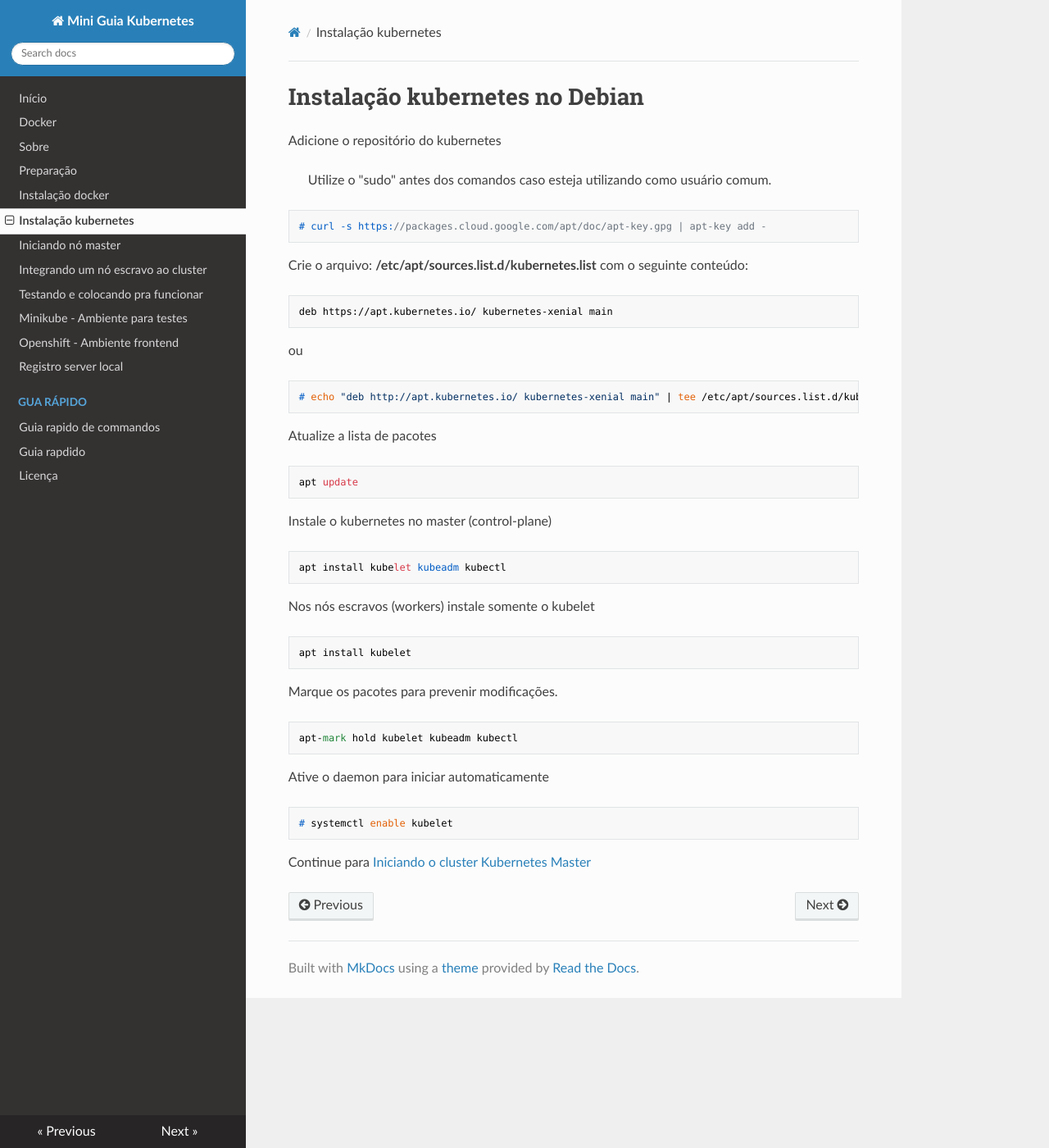
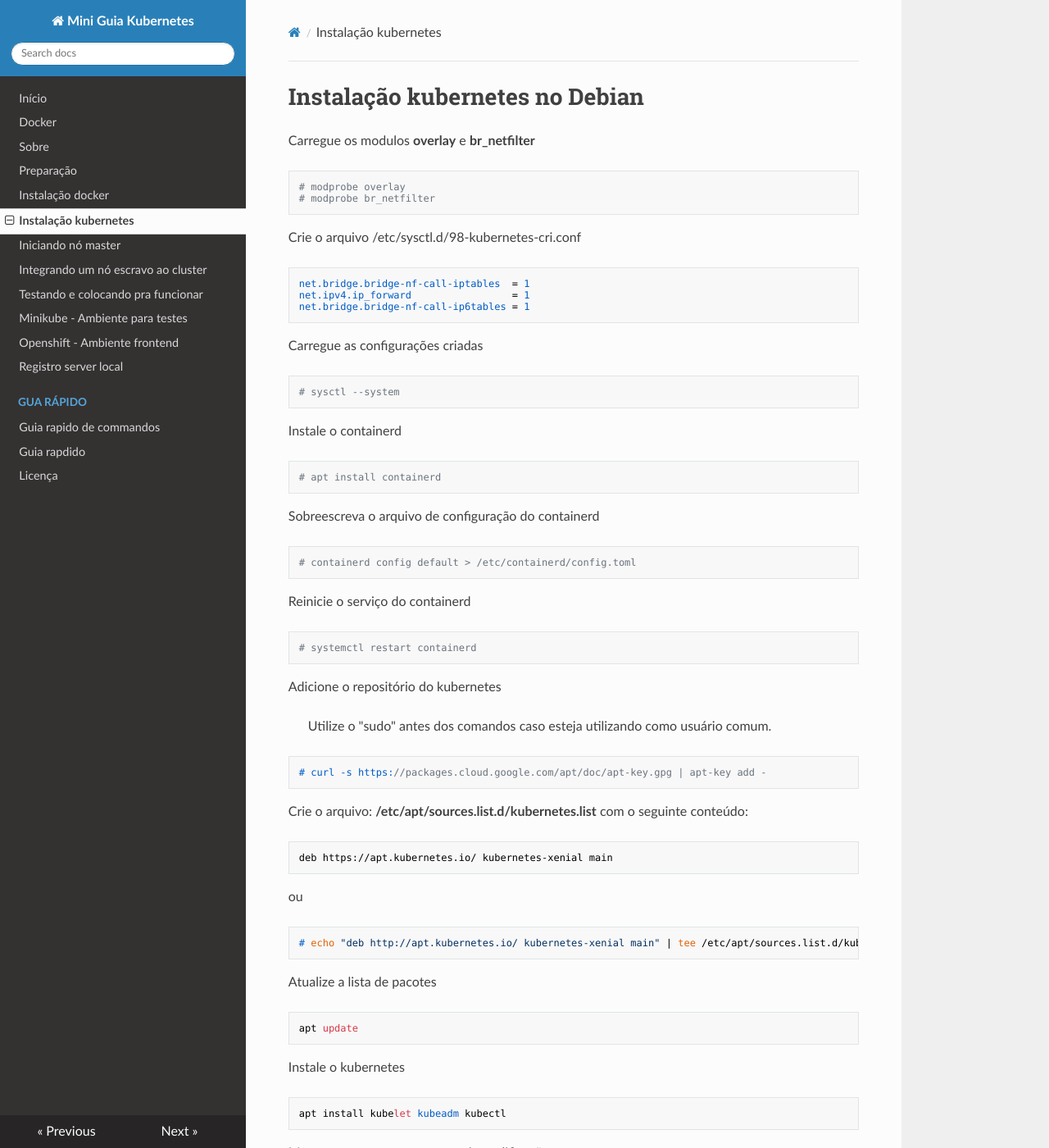
Before and after one commit to celsonery/kubernetes-docs, an MkDocs documentation site: the page built from docs/05-install-kubernetes.md, in a window 1280 px wide and 1400 px high. Shown: the whole window at 82% size. Built offline with MkDocs 1.6.1, drawn with Linux system fonts in a browser that asks for light colours; nearby versions of some CDN libraries.

Commit message:
Correções na instalação do kubernetes

````diff
--- a/docs/05-install-kubernetes.md
+++ b/docs/05-install-kubernetes.md
@@ -1,4 +1,38 @@
 # Instalação kubernetes no Debian
+
+Carregue os modulos **overlay** e **br_netfilter**
+
+```
+# modprobe overlay
+# modprobe br_netfilter
+```
+
+Crie o arquivo /etc/sysctl.d/98-kubernetes-cri.conf
+```
+net.bridge.bridge-nf-call-iptables  = 1
+net.ipv4.ip_forward                 = 1
+net.bridge.bridge-nf-call-ip6tables = 1
+```
+
+Carregue as configurações criadas
+```
+# sysctl --system
+```
+
+Instale o containerd
+```
+# apt install containerd
+```
+
+Sobreescreva o arquivo de configuração do containerd
+```
+# containerd config default > /etc/containerd/config.toml
+```
+
+Reinicie o serviço do containerd
+```
+# systemctl restart containerd
+```
 
 Adicione o repositório do kubernetes
 
@@ -21,14 +55,9 @@
 apt update
 ```
 
-Instale o kubernetes no master (control-plane)
+Instale o kubernetes
 ```
 apt install kubelet kubeadm kubectl
-```
-
-Nos nós escravos (workers) instale somente o kubelet
-```
-apt install kubelet
 ```
 
 Marque os pacotes para prevenir modificações.
````
Also changed, not shown: docs/06-initialize-master.md (+3 -3 lines), docs/17-volumes-k8s.md (+6 -0 lines).
